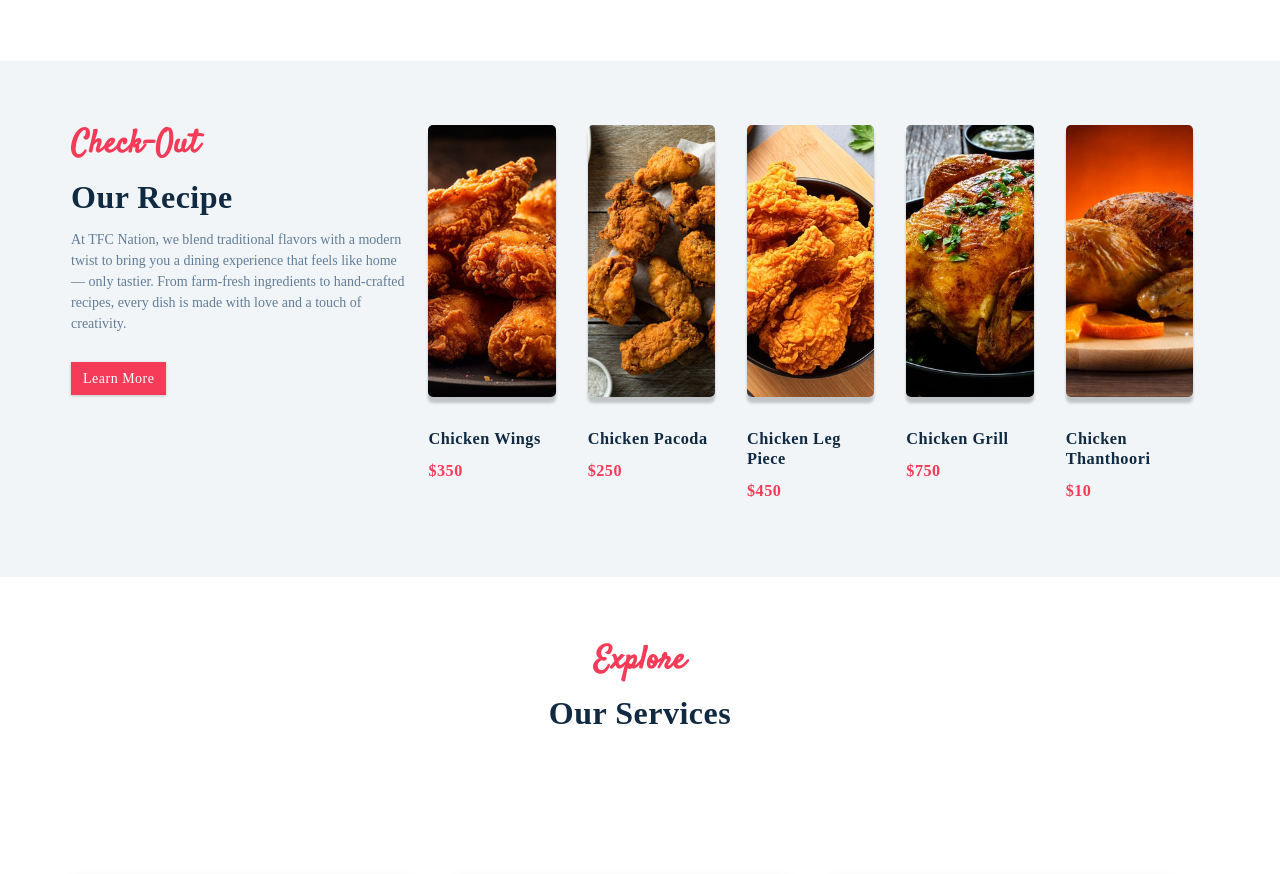
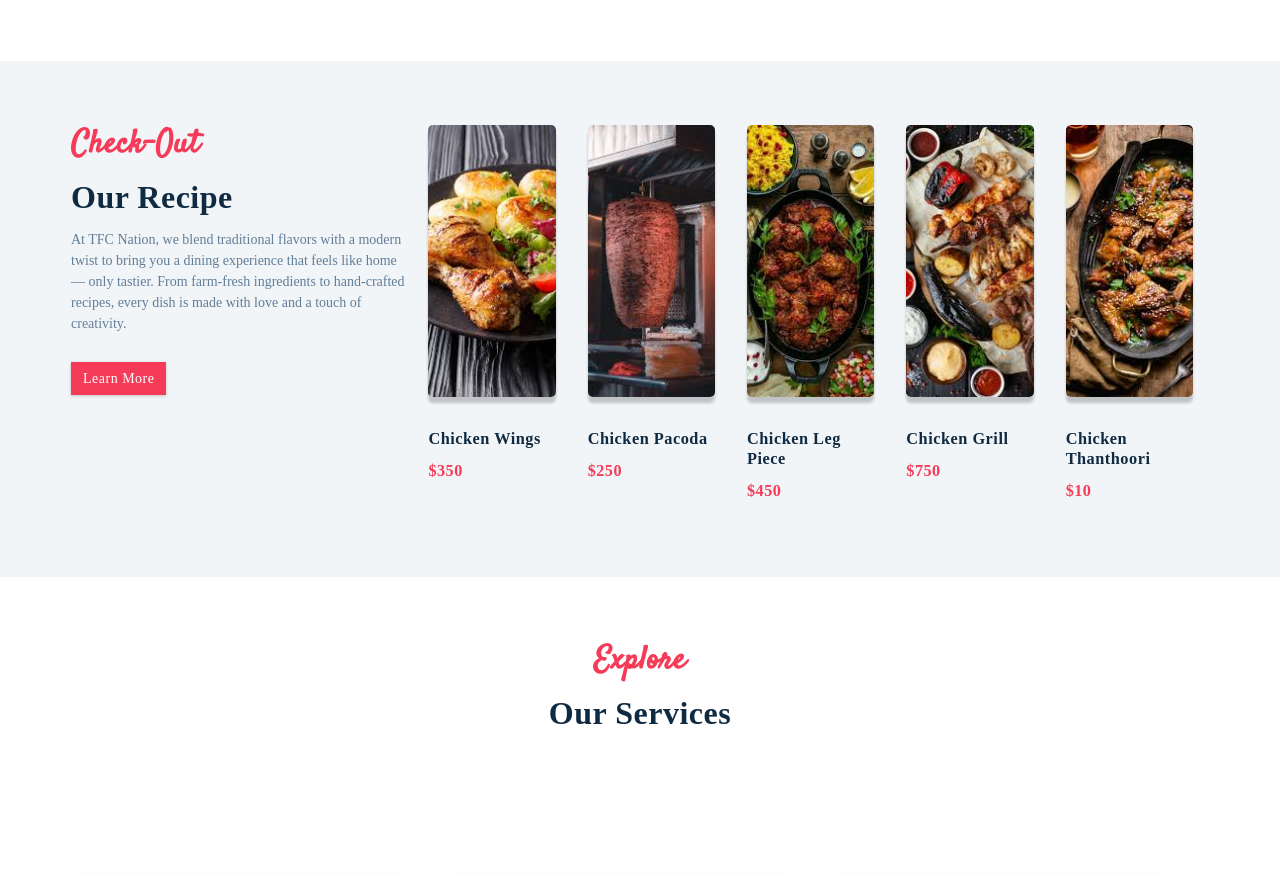
Before and after one commit to prabhu0207/foodzone, a plain HTML site: page index.html in a window 1280 px wide. Shown: the part 1408-2282 px from the top of the page. Drawn offline with Linux system fonts and the light colour scheme; a script that the page names is missing; a web font is replaced by a local one.

Commit message:
second command

```diff
--- a/index.html
+++ b/index.html
@@ -117,27 +117,27 @@
 
         <div class="product-inventory clearfix">
             <div class="product">
-                <img src="/img/product-1.jpg" alt="product-1" class="product-img">
+                <img src="/img1/img1.jpeg" alt="product-1" class="product-img">
                 <h4 class="product-title">Chicken Wings</h4>
                 <h4 class="product-price">$350</h4>
             </div>
             <div class="product">
-                <img src="/img/product-2.jpg" alt="" class="product-img">
+                <img src="/img1/img2.jpeg" alt="" class="product-img">
                 <h4 class="product-title">Chicken Pacoda</h4>
                 <h4 class="product-price">$250</h4>
             </div>
             <div class="product">
-                <img src="/img/product-3.jpg" alt="" class="product-img">
+                <img src="/img1/img3.jpeg" alt="" class="product-img">
                 <h4 class="product-title">Chicken Leg Piece</h4>
                 <h4 class="product-price">$450</h4>
             </div>
             <div class="product">
-                <img src="/img/product-4.jpg" alt="" class="product-img">
+                <img src="/img1/img4.jpeg" alt="" class="product-img">
                 <h4 class="product-title">Chicken Grill</h4>
                 <h4 class="product-price"> $750</h4>
             </div>
             <div class="product">
-                <img src="/img/product-5.jpg" alt="" class="product-img">
+                <img src="/img1/img5.jpeg" alt="" class="product-img">
                 <h4 class="product-title">Chicken Thanthoori</h4>
                 <h4 class="product-price">$10</h4>
             </div>
```
Also changed, not shown: img1/img1.jpeg (added), img1/img2.jpeg (added), img1/img3.jpeg (added), img1/img4.jpeg (added), img1/img5.jpeg (added).
